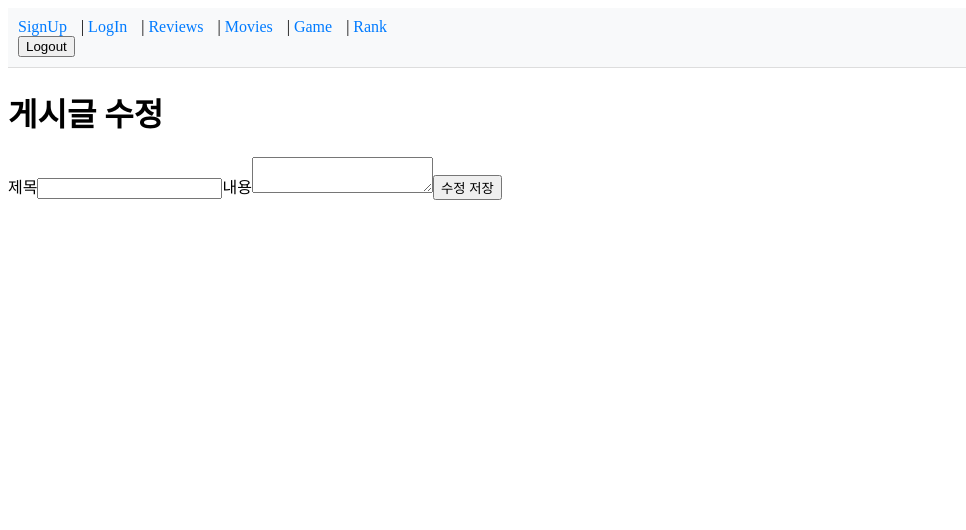
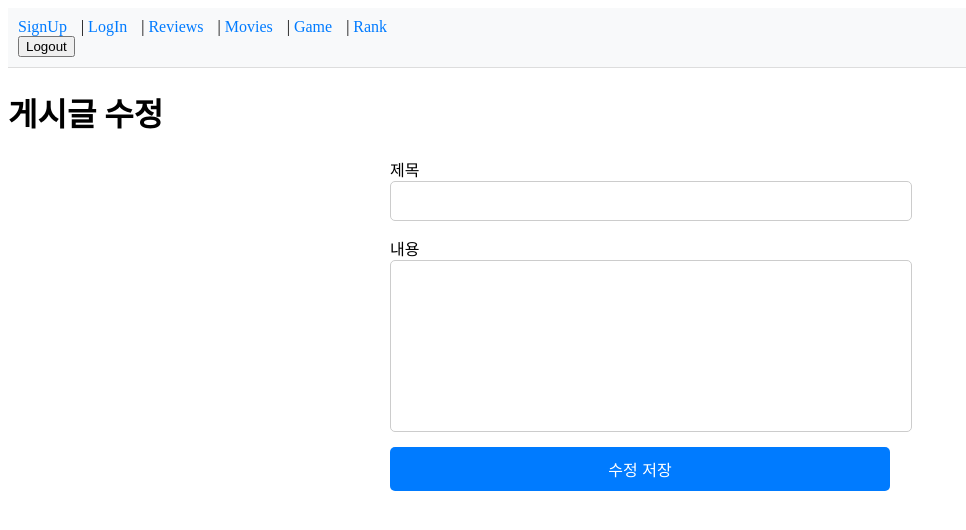
Before and after one commit to Arne919/MovieMonster, a Vue app in the folder front/vue-front/: page /articles/1/edit in a window 1280 px wide. Shown: the top 530 px of the page, without its empty margins (0-966 px from the left). Built offline with nearby package versions, Linux system fonts and the light colour scheme; no server answers.

Commit message:
modifyupdate

```diff
--- a/front/vue-front/src/views/EditView.vue
+++ b/front/vue-front/src/views/EditView.vue
@@ -1,14 +1,24 @@
 <template>
     <div>
       <h1>게시글 수정</h1>
-      <form @submit.prevent="submitEdit">
-        <label for="title">제목</label>
-        <input v-model="title" id="title" type="text" required />
 
-        <label for="content">내용</label>
-        <textarea v-model="content" id="content" required></textarea>
+      <!-- 포스터 이미지 -->
+      <div v-if="posterUrl">
+        <img :src="posterUrl" alt="영화 포스터" class="poster-image" />
+      </div>
 
-        <button type="submit">수정 저장</button>
+      <form @submit.prevent="submitEdit" class="edit-form">
+        <div class="form-group">
+          <label for="title">제목</label>
+          <input v-model="title" id="title" type="text" required />
+        </div>
+
+        <div class="form-group">
+          <label for="content">내용</label>
+          <textarea v-model="content" id="content" required></textarea>
+        </div>
+
+        <button type="submit" class="submit-button">수정 저장</button>
       </form>
     </div>
   </template>
@@ -25,6 +35,7 @@
 
   const title = ref('')
   const content = ref('')
+  const posterUrl = ref('') // 포스터 URL
 
   onMounted(() => {
     // 기존 게시글 내용 로드
@@ -34,6 +45,7 @@
       .then((res) => {
         title.value = res.data.title
         content.value = res.data.content
+        posterUrl.value = res.data.poster_url // 포스터 URL 설정
       })
       .catch((err) => console.log(err))
   })
@@ -53,3 +65,52 @@
       .catch((err) => console.log(err))
   }
   </script>
+
+  <style scoped>
+  .edit-form {
+    display: flex;
+    flex-direction: column; /* 폼을 세로 배치 */
+    gap: 15px; /* 각 입력 필드 간격 */
+    max-width: 500px;
+    margin: auto; /* 가운데 정렬 */
+  }
+
+  .form-group {
+    display: flex;
+    flex-direction: column; /* 라벨과 입력 필드를 세로로 배치 */
+  }
+
+  input, textarea {
+    width: 100%;
+    padding: 10px;
+    font-size: 1rem;
+    border: 1px solid #ccc;
+    border-radius: 5px;
+  }
+
+  textarea {
+    resize: none; /* 크기 조절 비활성화 */
+    height: 150px;
+  }
+
+  .submit-button {
+    padding: 10px;
+    font-size: 1rem;
+    color: #fff;
+    background-color: #007bff;
+    border: none;
+    border-radius: 5px;
+    cursor: pointer;
+  }
+
+  .submit-button:hover {
+    background-color: #0056b3;
+  }
+
+  .poster-image {
+    width: 100%; /* 포스터 이미지 너비 조정 */
+    max-width: 500px; /* 최대 너비 제한 */
+    margin-bottom: 20px;
+    border-radius: 5px;
+  }
+  </style>
```
